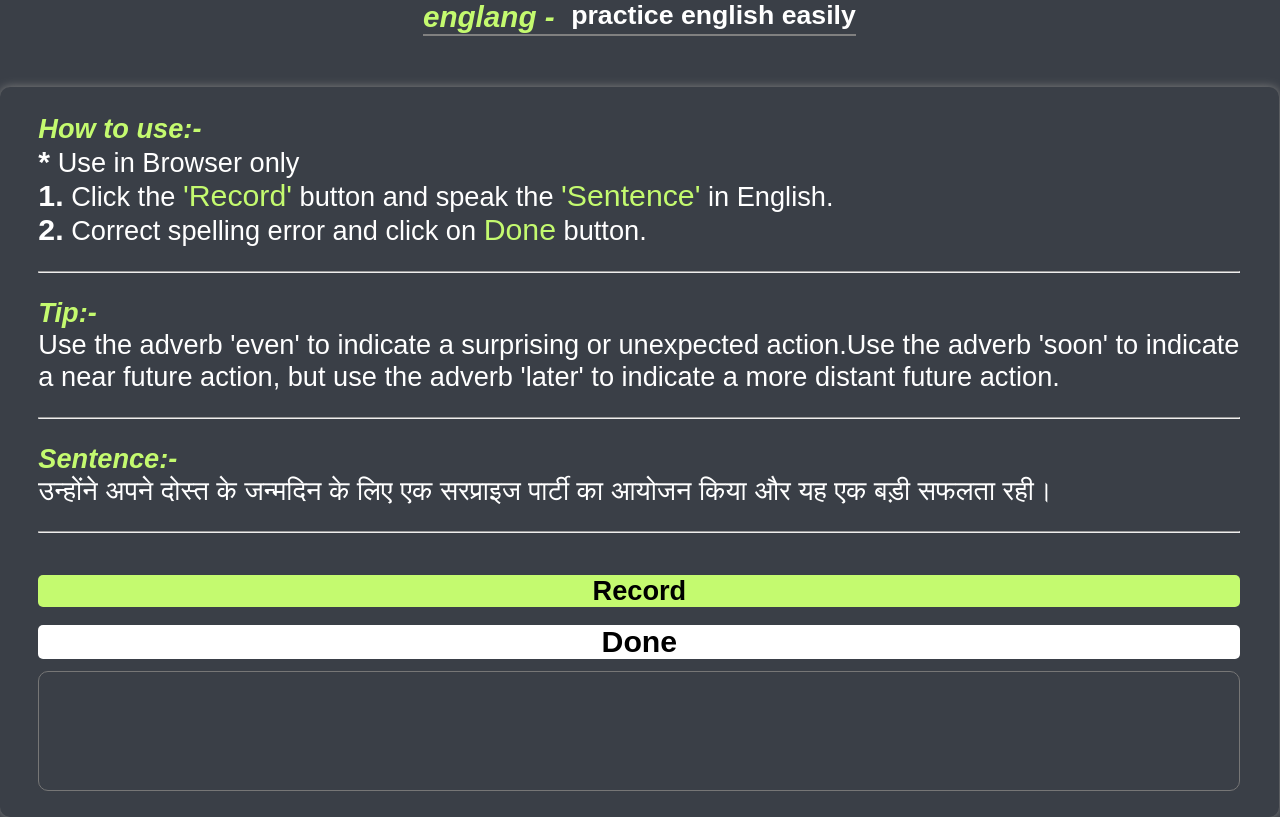
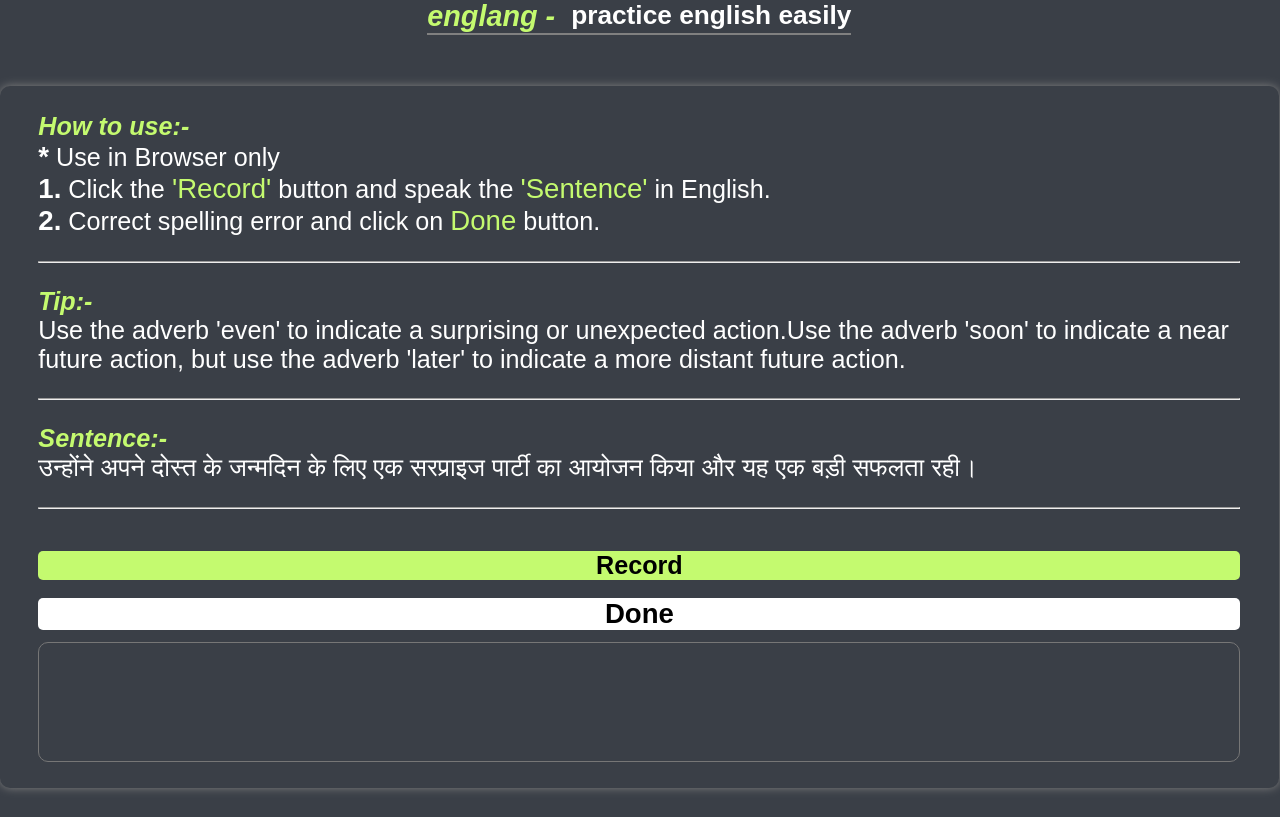
Before and after one commit to niteshinfocus/fatcat, a Flask app: page / in a window 1280 px wide. After the commit the page ends 792 px from the top, so only its background shows below. Run offline with Flask 2, Linux system fonts and the light colour scheme; some web fonts are replaced.

Commit message:
Update index.html

```diff
--- a/templates/index.html
+++ b/templates/index.html
@@ -13,7 +13,7 @@
             margin: 0;
             padding: 0;
             box-sizing: border-box;
-            font-size: 1.112em;
+            font-size: 1.095em;
             background-color: #3a3f47;
             color: white;
             font-family: 'Signika Negative', sans-serif;
```
